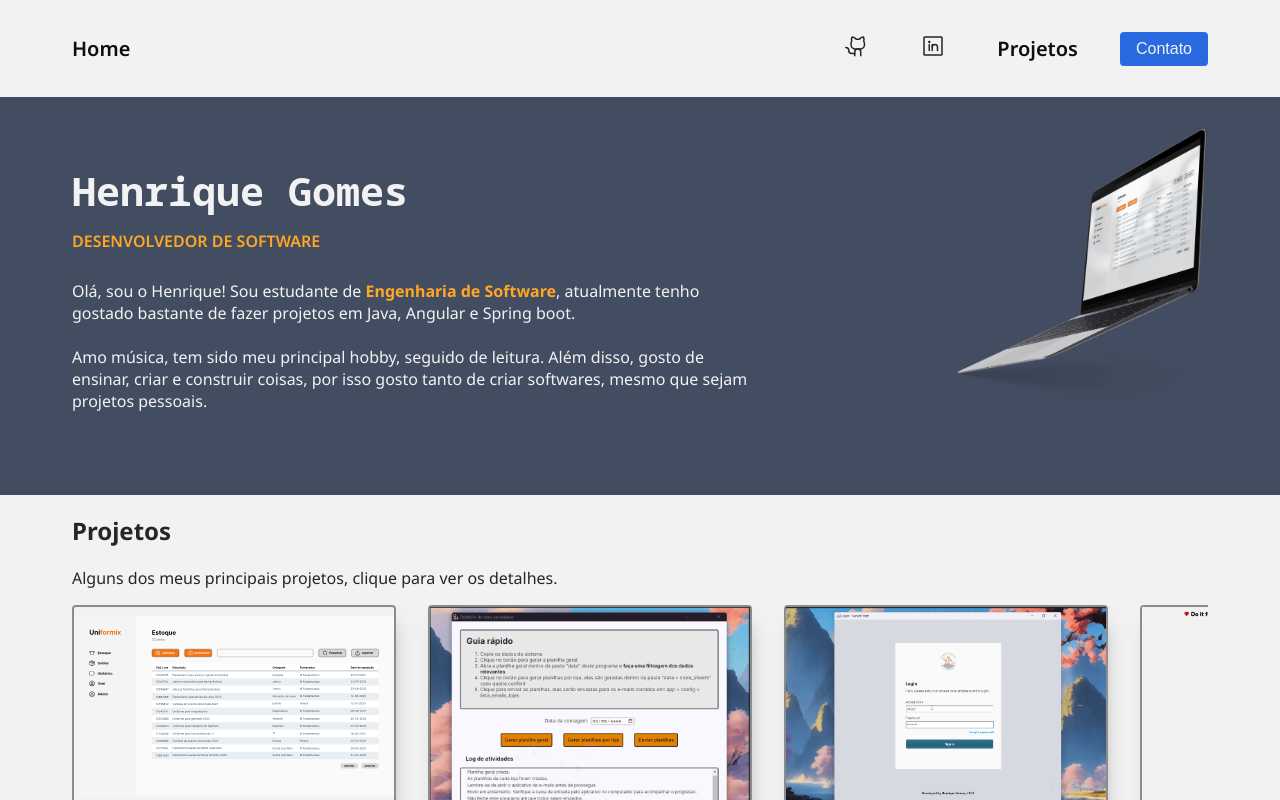
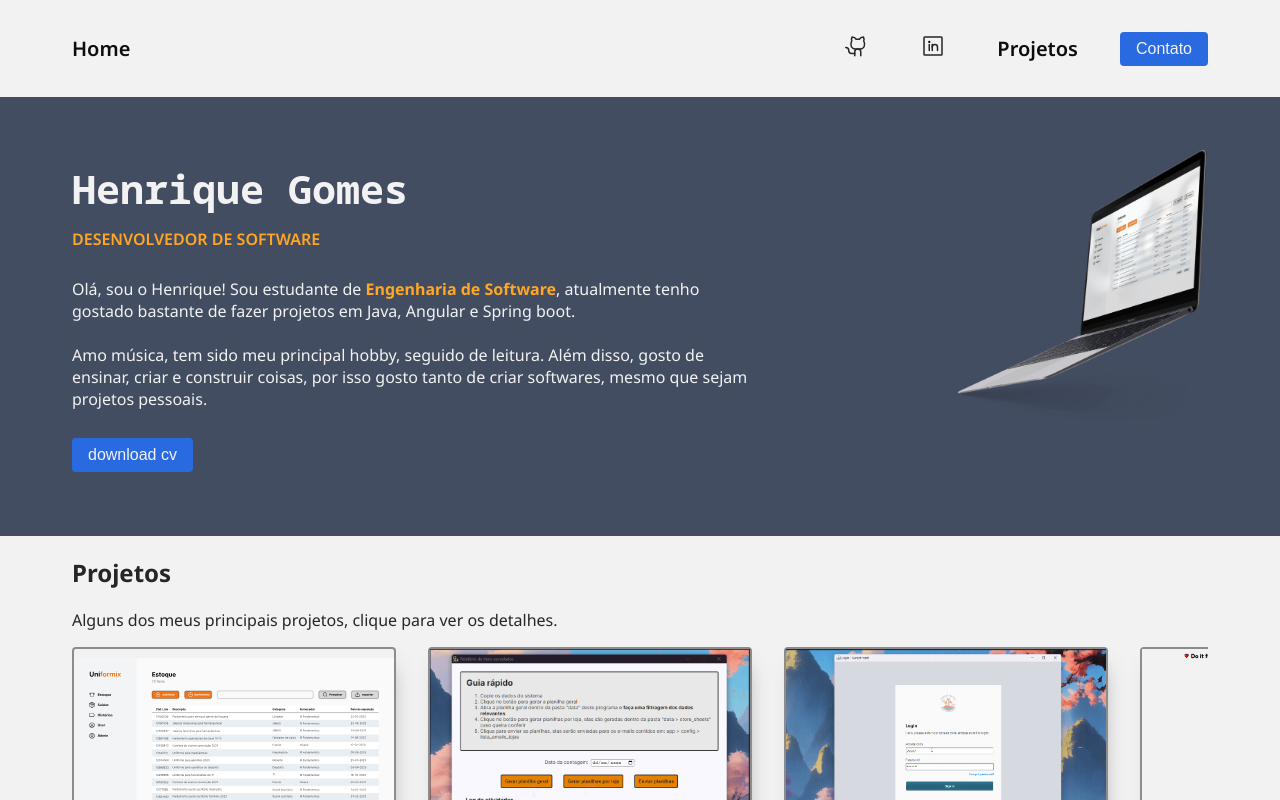
Before and after one commit to oihenrique/portfolio-web, an Angular app: page / in a window 1280 px wide. Shown: the top 800 px of the page. Built offline with nearby package versions, Linux system fonts and the light colour scheme.

Commit message:
add: download button

```diff
--- a/src/app/components/shared/main-section/main-section.component.html
+++ b/src/app/components/shared/main-section/main-section.component.html
@@ -8,6 +8,11 @@
             hobby, seguido de leitura. Além disso, gosto de ensinar, criar e construir coisas, por isso gosto
             tanto de criar softwares, mesmo que sejam projetos pessoais.
         </p>
+        <btn-primary
+            text="download cv"
+            link="../../../../assets/[Currículo] - Henrique Gomes da Silva.pdf"
+            [isDownloadable]="true"
+        ></btn-primary>
     </div>
     <img src="../../../../assets/uniformix-mockup.png" alt="mockup">
 </main>
```
